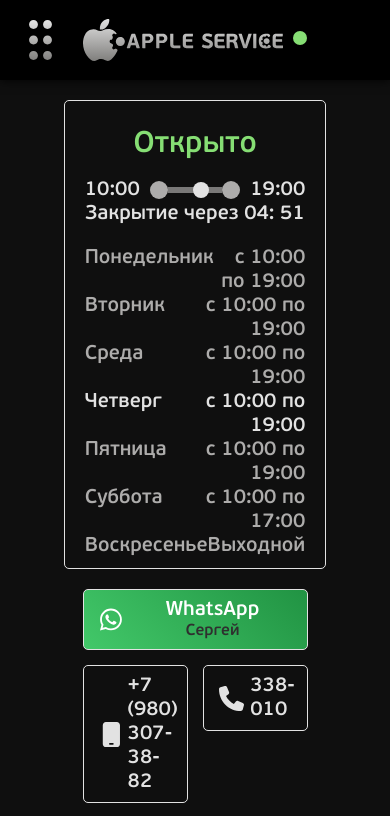
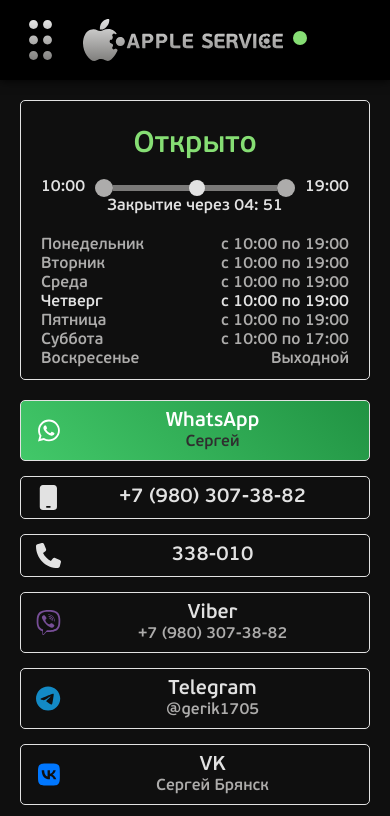
Before and after one commit to LorexIQ/apple-service-landing, a Nuxt app: page /contacts in a window 390 px wide. Shown: the top 816 px of the page. Built offline with nearby package versions, Linux system fonts and the light colour scheme.

Commit message:
fix all adaptive

```diff
--- a/assets/css/main.scss
+++ b/assets/css/main.scss
@@ -144,7 +144,7 @@
     }
   }
 }
-@media (max-width: 1099px) and (min-width: 300px) {
+@media (max-width: 1099px) and (min-width: 400px) {
   .wrap {
     padding: 0 20px;
     box-sizing: border-box;
@@ -162,3 +162,21 @@
     }
   }
 }
+@media (max-width: 399px) and (min-width: 100px) {
+  .wrap {
+    padding: 0 20px;
+    box-sizing: border-box;
+  }
+  .super-btn {
+    &__block {
+      & span {
+        &:nth-child(2) {
+          font-size: 28px;
+        }
+        &:last-child {
+          font-size: 14px;
+        }
+      }
+    }
+  }
+}
--- a/layouts/default.vue
+++ b/layouts/default.vue
@@ -171,7 +171,7 @@
       @media (min-width: 1100px) {
         justify-content: space-between;
       }
-      @media (max-width: 1099px) and (min-width: 300px) {
+      @media (max-width: 1099px) and (min-width: 100px) {
         &__navigation {
           position: absolute;
           bottom: 0;
--- a/pages/contacts.vue
+++ b/pages/contacts.vue
@@ -203,6 +203,7 @@
         border-radius: 5px;
         box-sizing: border-box;
         cursor: pointer;
+        white-space: nowrap;
         transition: .3s;
         & span {
           display: flex;
@@ -252,7 +253,8 @@
     &__graphic {
       display: flex;
       flex-direction: column;
-      width: 75%;
+      max-width: 800px;
+      width: 100%;
       padding: 10px 20px;
       border: 1px solid #e2e2e2;
       border-radius: 5px;
@@ -298,4 +300,26 @@
     bottom: 0;
   }
 }
+@media (max-width: 900px) and (min-width: 300px) {
+  .contacts {
+    &__info {
+      &__cards {
+        grid-auto-columns: 50%;
+      }
+    }
+  }
+}
+@media (max-width: 550px) and (min-width: 100px) {
+  .contacts {
+    &__info {
+      &__graphic {
+        font-size: 16px;
+      }
+      &__cards {
+        grid-auto-columns: 100%;
+        grid-template-areas: "A" "B" "C" "D" "E" "F" "G";
+      }
+    }
+  }
+}
 </style>
--- a/pages/gallery.vue
+++ b/pages/gallery.vue
@@ -131,4 +131,14 @@
     }
   }
 }
+@media (max-width: 405px) and (min-width: 100px) {
+  .gallery {
+    &__cards {
+      &__card {
+        width: 140px;
+        height: 187px;
+      }
+    }
+  }
+}
 </style>
--- a/pages/index.vue
+++ b/pages/index.vue
@@ -298,10 +298,7 @@
     }
   }
 }
-@media (min-width: 1100px) {
-
-}
-@media (max-width: 1099px) and (min-width: 300px) {
+@media (max-width: 1099px) and (min-width: 100px) {
   .home {
     &__banner {
       & .wrap {
@@ -336,4 +333,26 @@
     }
   }
 }
+@media (max-width: 399px) and (min-width: 100px) {
+  .home {
+    &__banner {
+      & .wrap {
+        display: flex;
+        justify-content: center;
+      }
+      &__block {
+        width: 370px;
+        &__label {
+          &__logo {
+            height: 110px;
+            background: 0 0/100% 110px url('static/logo/BoldLogo.svg') no-repeat;
+          }
+          & p {
+            font-size: 16px;
+          }
+        }
+      }
+    }
+  }
+}
 </style>
--- a/pages/items.vue
+++ b/pages/items.vue
@@ -176,4 +176,20 @@
     }
   }
 }
+@media (max-width: 405px) and (min-width: 100px) {
+  .items {
+    &__content {
+      &__list {
+        &__content {
+          &__box {
+            &__item {
+              width: 140px;
+              height: 187px;
+            }
+          }
+        }
+      }
+    }
+  }
+}
 </style>
```
